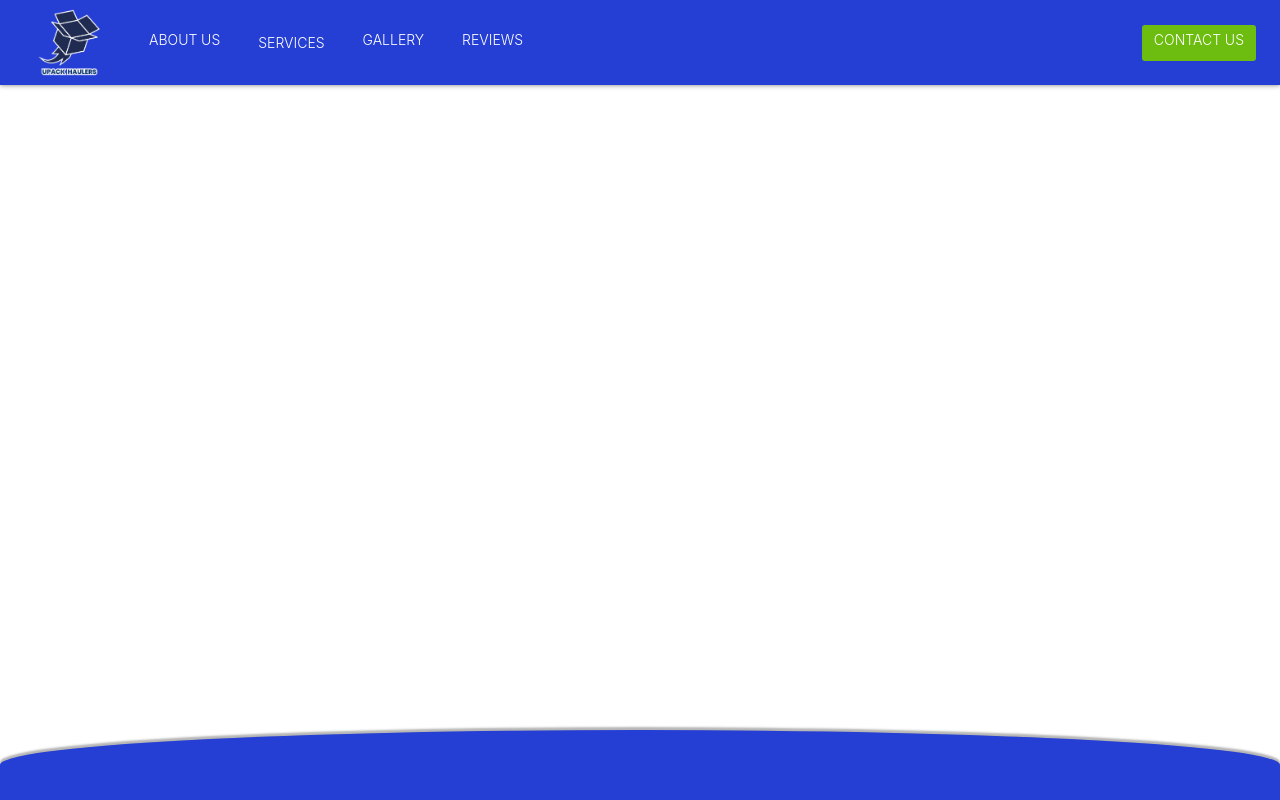
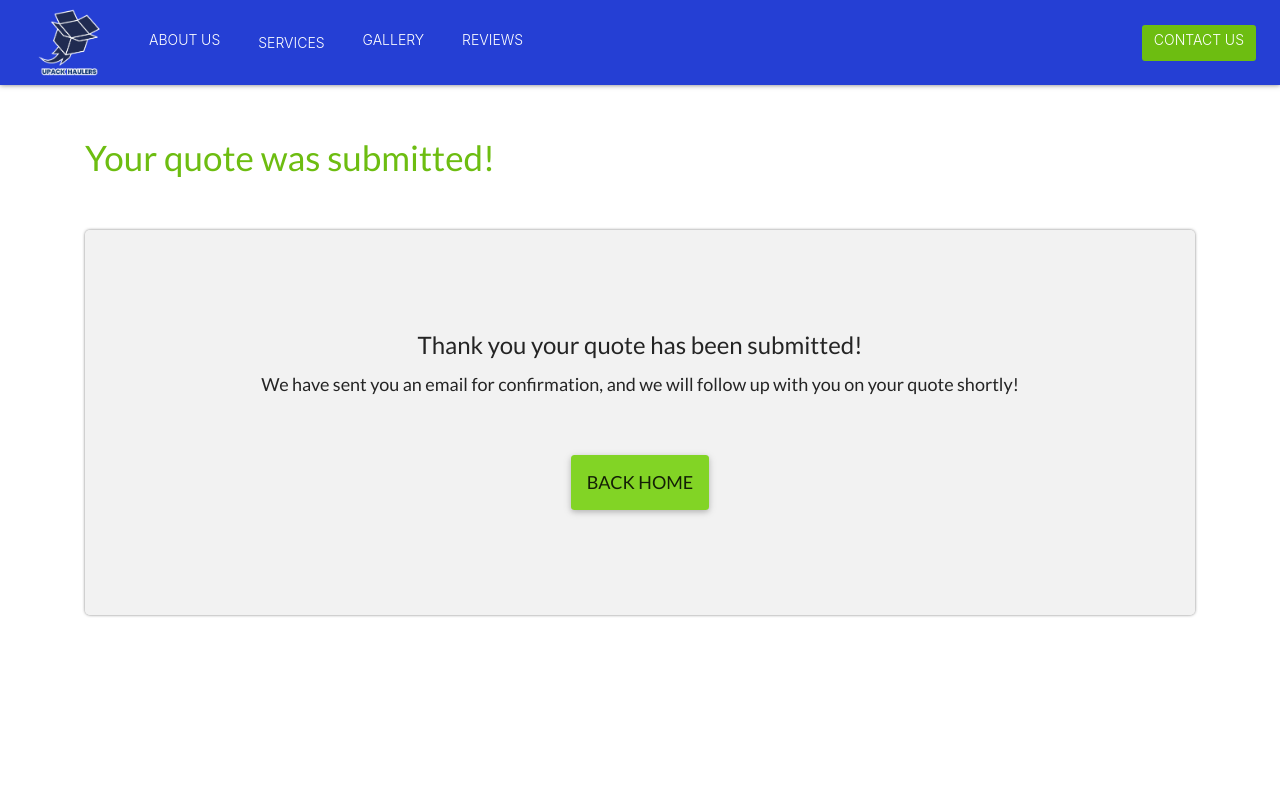
Before and after one commit to jihoshin28/R2M_Express_Site, a React (Create React App) app: page /#/confirm_page in a window 1280 px wide. Shown: the top 800 px of the page. Built offline with nearby package versions, Linux system fonts and the light colour scheme; sample sign-in values are in the browser's storage; what google-maps-react would draw is missing.

Commit message:
added confirm page

```diff
--- a/src/App.css
+++ b/src/App.css
@@ -1003,6 +1003,14 @@
   font-size: 1.3em;
 }
 
+.confirmPage {
+  -webkit-box-shadow: 0px 0px 3px rgba(99, 99, 99, 0.842);
+  padding: 100px;
+  border-radius: 5px;
+  margin-top: 50px;
+  background-color:rgba(240, 240, 240, 0.842);
+}
+
 .addReview{
   -webkit-box-shadow: 0px 0px 3px rgba(99, 99, 99, 0.842);
   padding: 50px;
--- a/src/App.js
+++ b/src/App.js
@@ -11,6 +11,7 @@ import Modal from './components/Modal'
 import About from './pages/About'
 import AddReview from './pages/AddReview'
 import Book from './pages/Book'
+import ConfirmPage from './pages/ConfirmPage'
 import ConfirmQuote from './pages/ConfirmQuote'
 import Contact from './pages/Contact'
 import EnterLocation from './pages/EnterLocation'
@@ -39,6 +40,7 @@ class App extends Component  {
               <Route exact path={'/about'} render={(props) => <About {...props} />} />
               <Route exact path={'/add_review'} render={(props) => <AddReview {...props} />} />
               <Route exact path={'/book'} render={(props) => <Book {...props} />} />
+              <Route exact path={'/confirm_page'} render={(props) => <ConfirmPage {...props} />} />
               <Route exact path={'/confirm_quote/:id'} render={(props) => <ConfirmQuote {...props} />} />
               <Route exact path={'/contact'} render={(props) => <Contact {...props} />} />
               <Route exact path={'/enter_location/:id'} render={(props) => <EnterLocation {...props} />} />
--- /dev/null
+++ b/src/pages/ConfirmPage.js
@@ -0,0 +1,38 @@
+import React from 'react'
+
+class ConfirmPage extends React.Component {
+
+    goHome = () => {
+        this.props.history.replace('/')
+        this.props.history.go()
+    }
+
+    render(){
+        return(
+
+            <div class = "container">
+                <div class = "addReview-header">
+                    <h1>
+                        Your quote was submitted!
+                    </h1>
+                </div>
+
+                <div class = "confirmPage">
+                    <div class = "addReview-form">
+                        <h2>
+                            Thank you your quote has been submitted!
+                        </h2>
+                        <h3>
+                            We have sent you an email for confirmation, and we will follow up with you on your quote shortly!
+                        </h3>
+                        <a class="btn" onClick = {() => this.goHome()} style = {{marginTop: '50px', padding: '15px', backgroundColor: "rgb(130, 212, 37)"}}><h3>Back Home</h3></a>
+                    </div>
+                </div>
+            </div>
+
+
+        )
+    }
+}
+
+export default ConfirmPage
```
